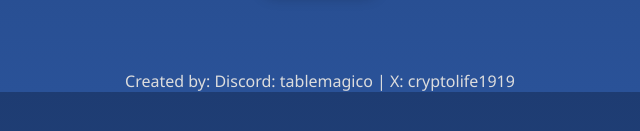
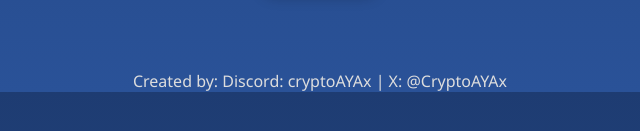
Before and after one commit to tablemagico/skrumpeys-slot, a plain HTML site: page index.html in a window 1280 px wide. Shown: the part 601-732 px from the top of the page, 320-960 px from the left. Drawn offline with Linux system fonts and the light colour scheme.

Commit message:
Update index.html

```diff
--- a/index.html
+++ b/index.html
@@ -41,7 +41,7 @@
     <div id="result" class="result-message"></div>
 
     <!-- Creator Information -->
-    <div id="creator">Created by: Discord: tablemagico | X: cryptolife1919</div>
+    <div id="creator">Created by: Discord: cryptoAYAx | X: @CryptoAYAx </div>
   </div>
   <!-- Yeni Kapsayıcı Sonu -->
 
```
